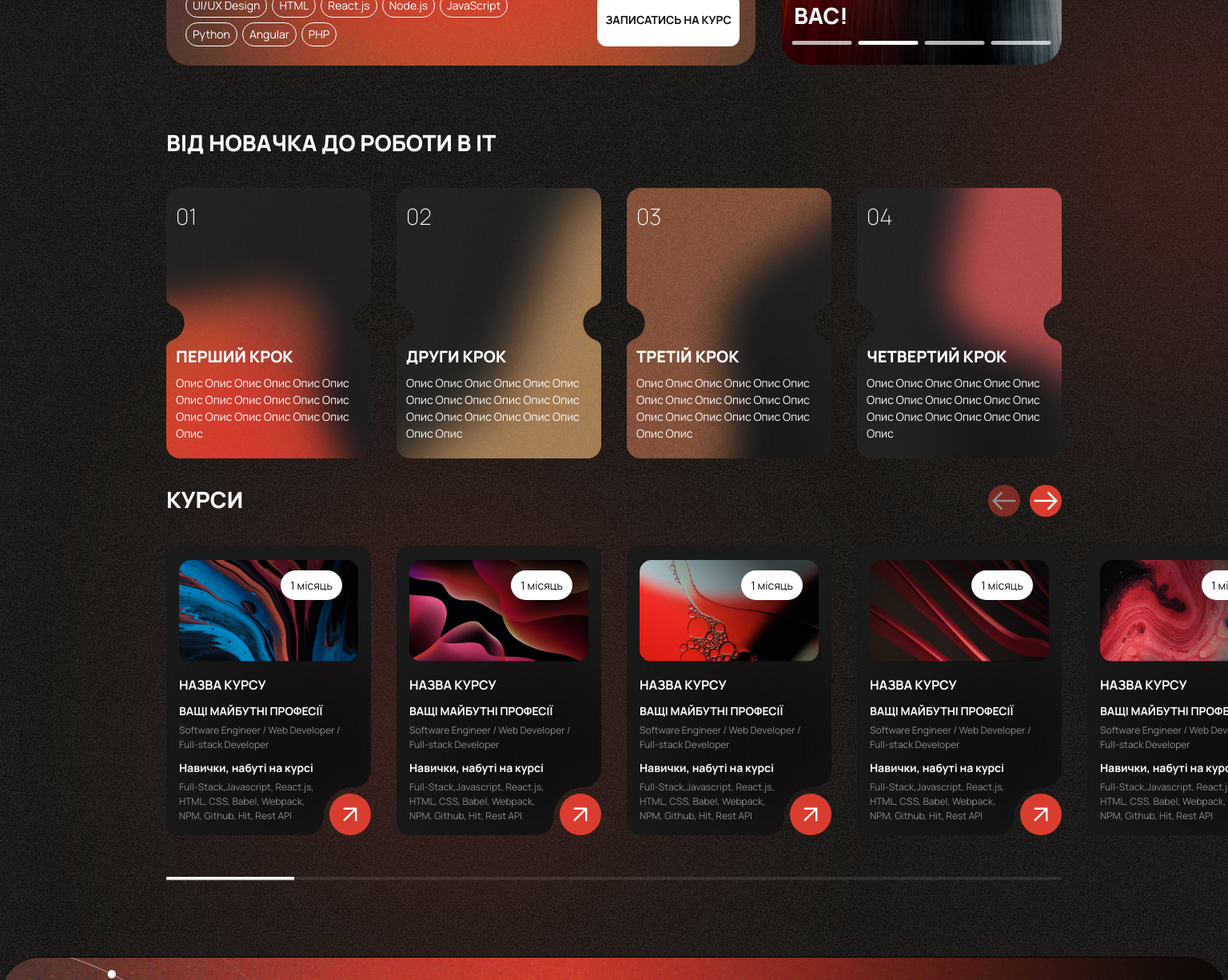
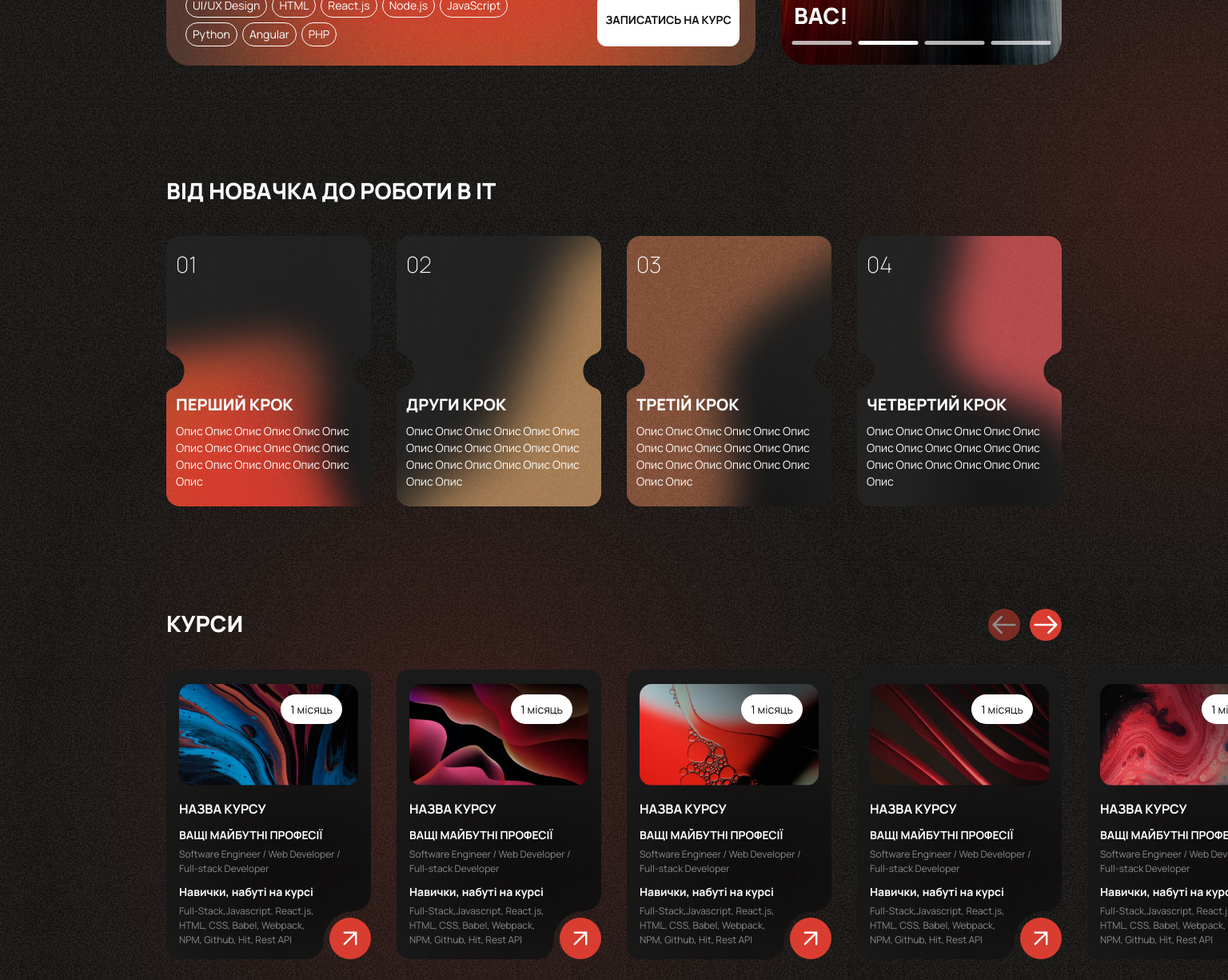
Before and after one commit to VladislavApelhants/spaceIT, a Next.js app in the folder front/: page / in a window 1536 px wide. Shown: the part 560-1785 px from the top of the page at 80% size. Built offline with nearby package versions, Linux system fonts and the light colour scheme.

Commit message:
paddings

```diff
--- a/front/src/components/pages/home/Courses/courses.module.scss
+++ b/front/src/components/pages/home/Courses/courses.module.scss
@@ -1,14 +1,17 @@
 .courses_section {
   position: relative;
-  margin-bottom: 80px;
+  padding-bottom: 111px;
 
   @media screen and (min-width: 768px) {
-    margin-bottom: 140px;
+    padding-top: 40px;
+    padding-bottom: 180px;
   }
   @media screen and (min-width: 1368px) {
-    margin-bottom: 152px;
+    padding-top: 65px;
+    padding-bottom: 197px;
   }
   @media screen and (min-width: 1920px) {
-    margin-bottom: 207px;
+    padding-top: 80px;
+    padding-bottom: 271px;
   }
 }
--- a/front/src/components/pages/home/hero/index.module.scss
+++ b/front/src/components/pages/home/hero/index.module.scss
@@ -8,8 +8,10 @@
   }
   @media screen and (min-width: 1368px) {
     padding-top: 134px;
+    padding-bottom: 70px;
   }
   @media screen and (min-width: 1920px) {
+    padding-bottom: 80px;
     padding-top: 184px;
   }
 }
--- a/front/src/components/pages/home/step/stepSection.module.scss
+++ b/front/src/components/pages/home/step/stepSection.module.scss
@@ -2,6 +2,17 @@
   position: relative;
   padding-top: 40px;
   padding-bottom: 35px;
+  @media screen and (min-width: 768px) {
+    // padding-top: 50px;
+  }
+  @media screen and (min-width: 1368px) {
+    padding-top: 70px;
+    padding-bottom: 65px;
+  }
+  @media screen and (min-width: 1920px) {
+    padding-top: 80px;
+    padding-bottom: 80px;
+  }
 }
 .buttons_wrapper {
   display: flex;
```
